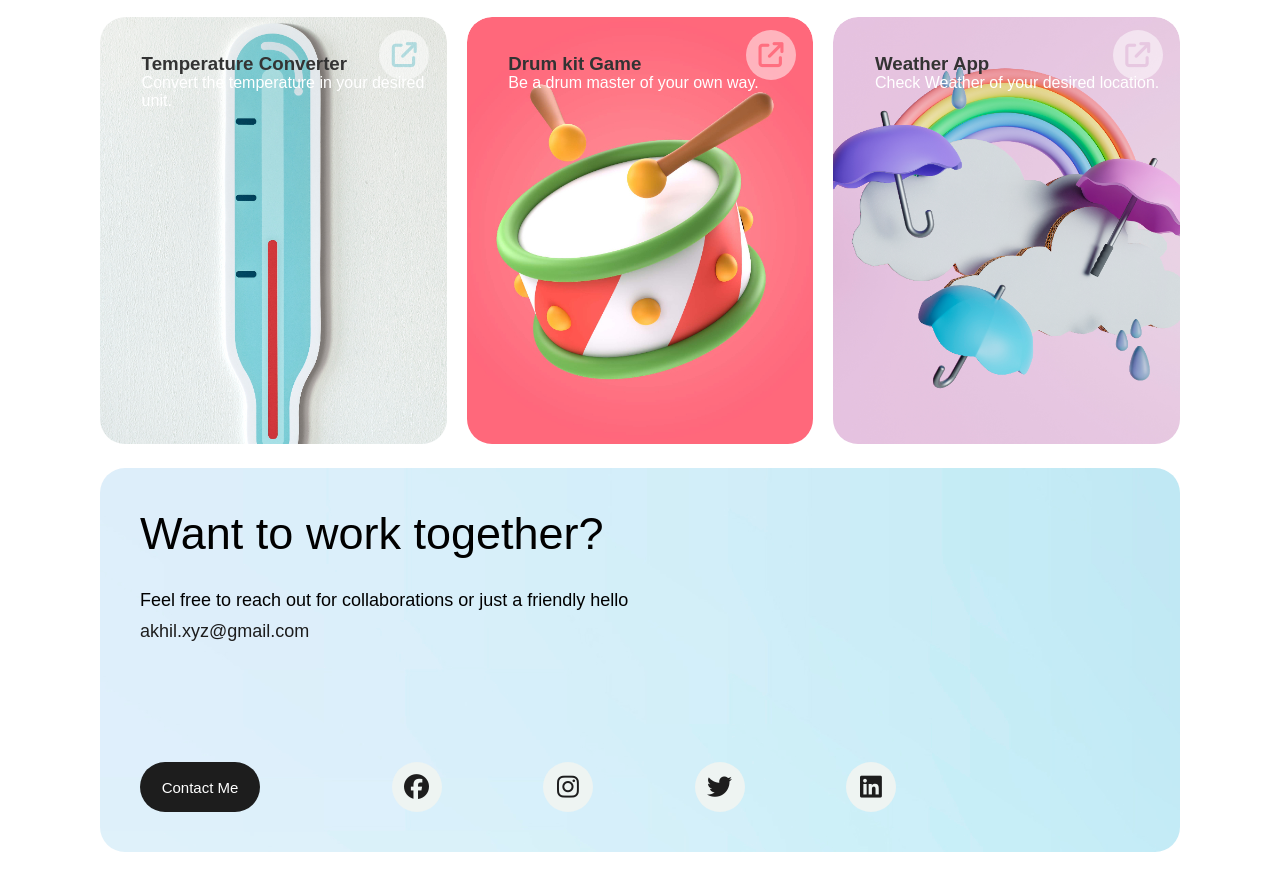
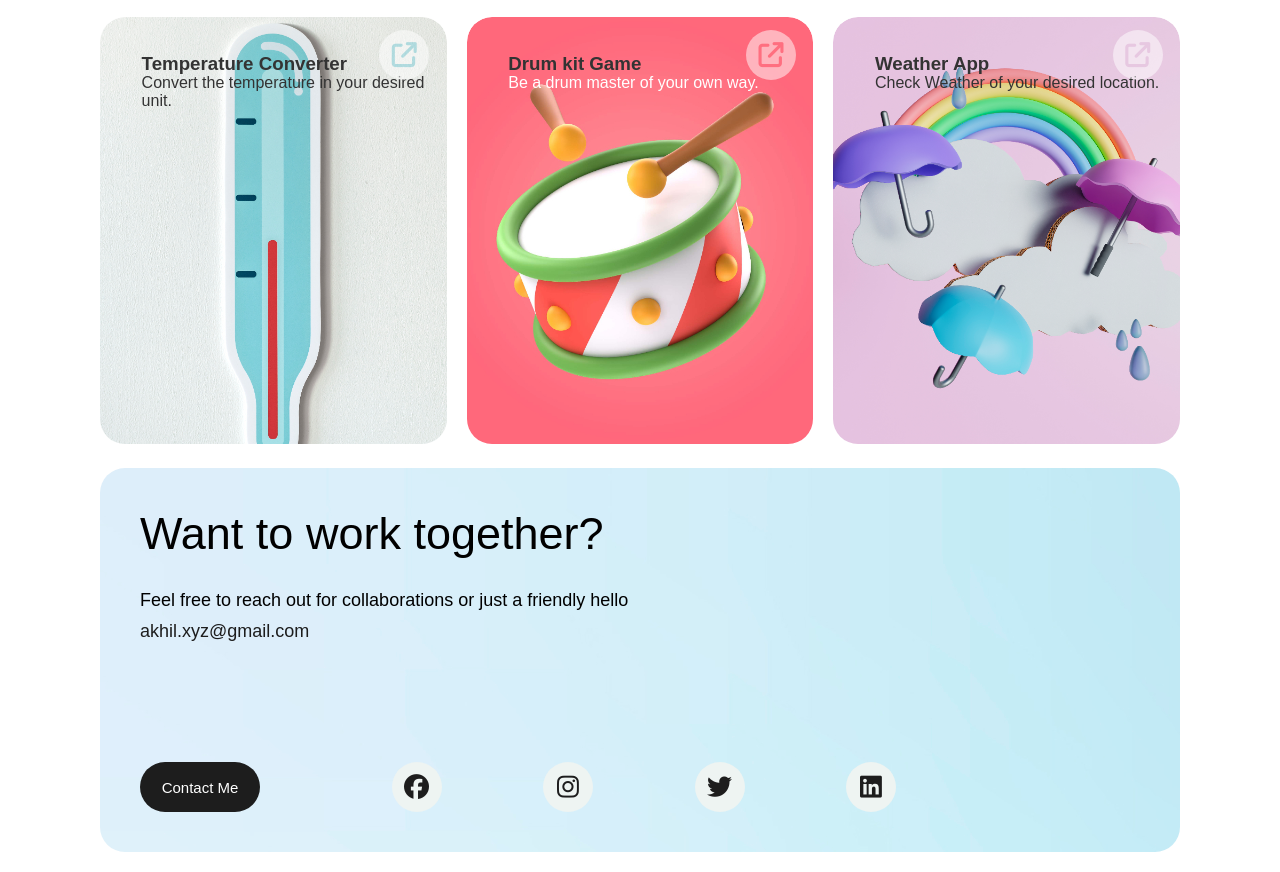
Before and after one commit to jainthakhil/M-portfolio2, a plain HTML site: page index.html in a window 1280 px wide. Shown: the part 1007-1879 px from the top of the page. Drawn offline with Linux system fonts and the light colour scheme.

Commit message:
Update styles.css

```diff
--- a/styles.css
+++ b/styles.css
@@ -184,7 +184,7 @@ button:hover{
     margin-top: 5px;
     margin-bottom: 10px;
     color: #fff;
-    font-weight: lighter;
+    font-weight: 100;
 }
 .work a{
     position: absolute;
@@ -220,6 +220,9 @@ button:hover{
 }
 .six a i{
     color: #E7C7E2;
+}
+.four p, .six p{
+    color: #333;
 }
 .link {
     text-decoration: none;
```
